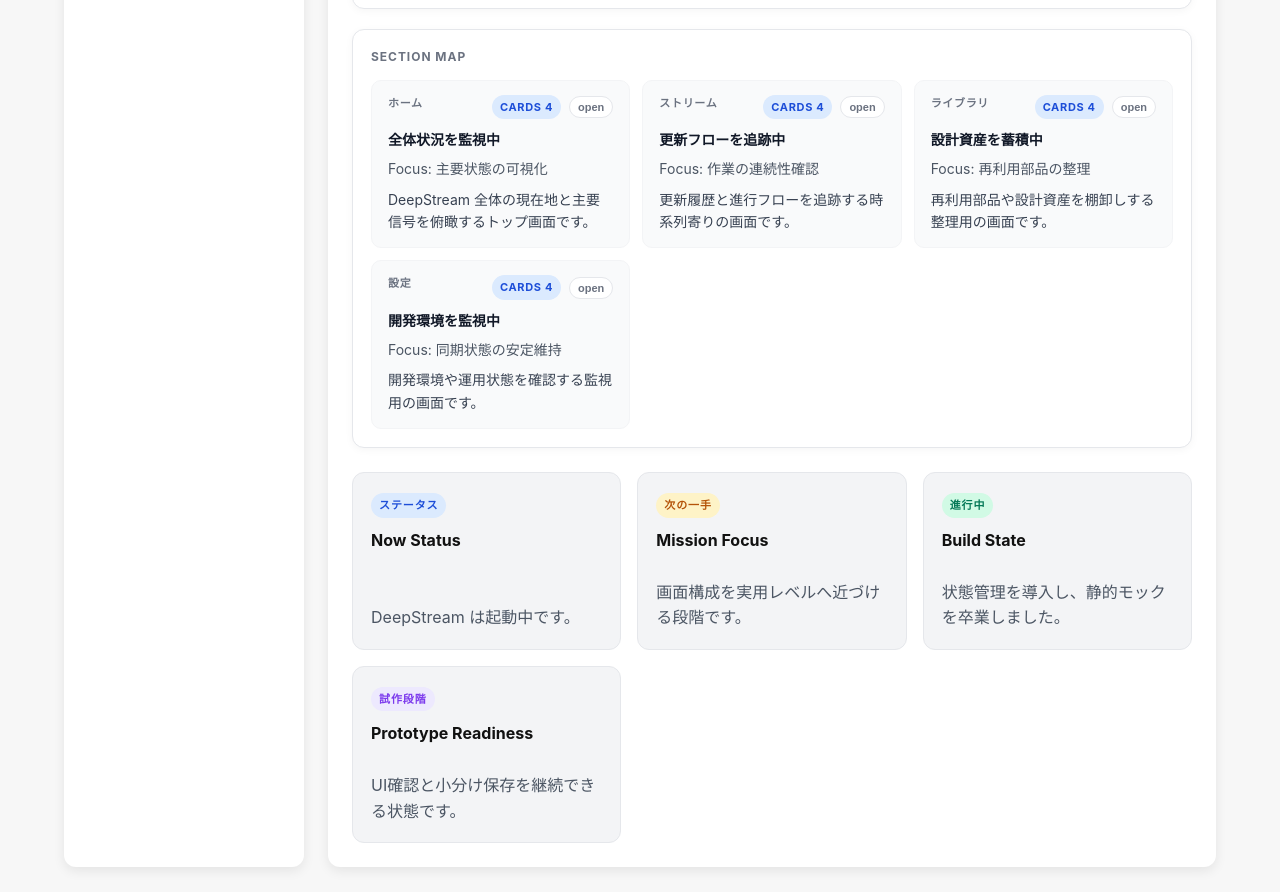
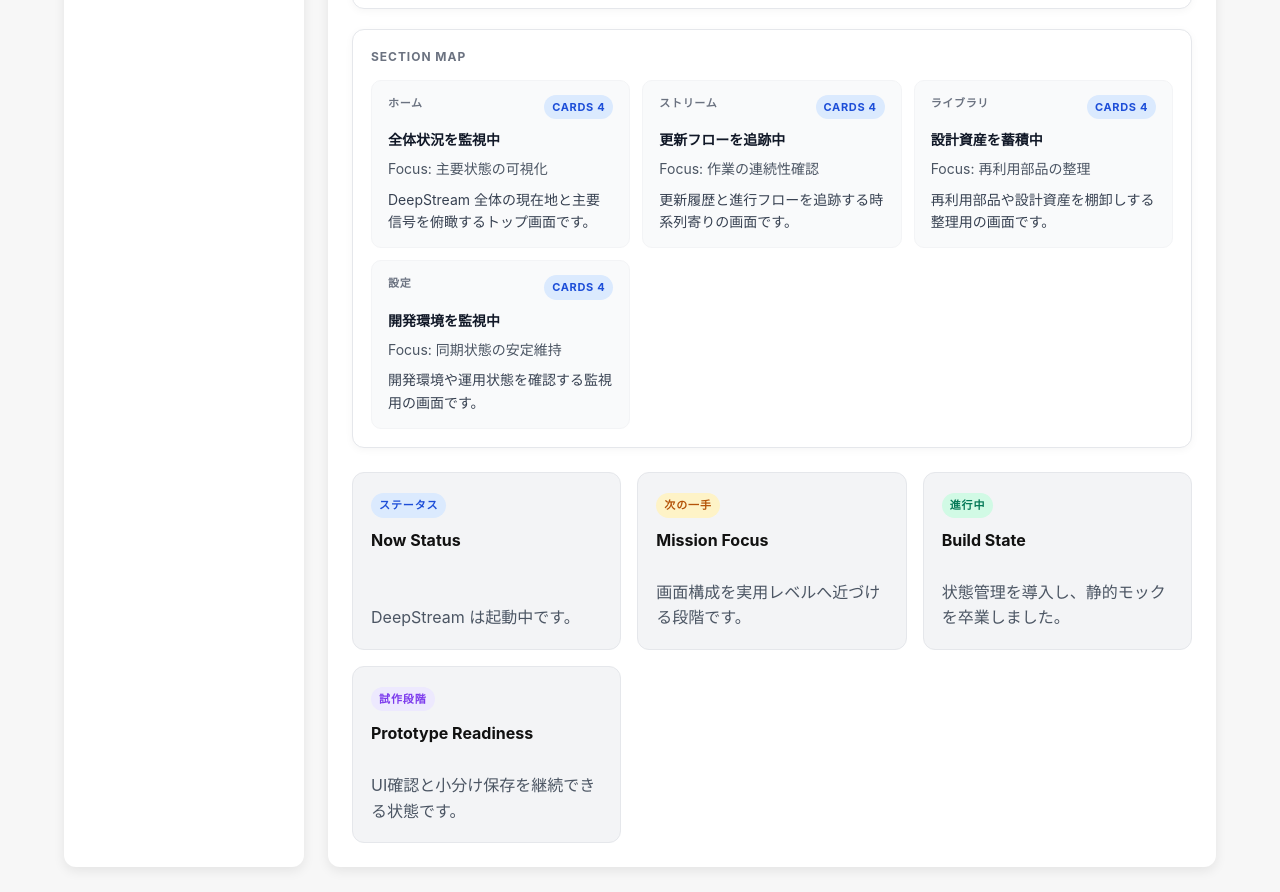
Before and after one commit to wwm001/deepstream, a React (Vite) app: page / in a window 1280 px wide. Shown: the part 1188-2080 px from the top of the page. Built offline with nearby package versions, Linux system fonts and the light colour scheme.

Commit message:
Make home section map tiles clickable

```diff
--- a/src/components/DashboardTile.tsx
+++ b/src/components/DashboardTile.tsx
@@ -1,4 +1,4 @@
-import type { ReactNode } from "react";
+import type { KeyboardEvent, ReactNode } from "react";
 
 type DashboardTileProps = {
   title?: string;
@@ -7,6 +7,7 @@ type DashboardTileProps = {
   background?: string;
   borderColor?: string;
   titleColor?: string;
+  onClick?: () => void;
 };
 
 function DashboardTile({
@@ -16,14 +17,29 @@ function DashboardTile({
   background = "#f9fafb",
   borderColor = "#f3f4f6",
   titleColor = "#6b7280",
+  onClick,
 }: DashboardTileProps) {
+  const handleKeyDown = (event: KeyboardEvent<HTMLElement>) => {
+    if (!onClick) return;
+
+    if (event.key === "Enter" || event.key === " ") {
+      event.preventDefault();
+      onClick();
+    }
+  };
+
   return (
     <article
+      role={onClick ? "button" : undefined}
+      tabIndex={onClick ? 0 : undefined}
+      onClick={onClick}
+      onKeyDown={handleKeyDown}
       style={{
         padding: "14px 16px",
         borderRadius: "10px",
         background,
         border: `1px solid ${borderColor}`,
+        cursor: onClick ? "pointer" : "default",
       }}
     >
       {(title || right) && (
--- a/src/components/HomeSectionSnapshotList.tsx
+++ b/src/components/HomeSectionSnapshotList.tsx
@@ -3,7 +3,6 @@ import type { NavigationSection } from "../navigationItems";
 import DashboardPanel from "./DashboardPanel";
 import DashboardTile from "./DashboardTile";
 import DashboardBadge from "./DashboardBadge";
-import DashboardActionButton from "./DashboardActionButton";
 
 type HomeSectionSnapshotListProps = {
   items: HomeSectionSnapshot[];
@@ -27,25 +26,13 @@ function HomeSectionSnapshotList({
           <DashboardTile
             key={item.section}
             title={item.section}
+            onClick={() => onSelectSection(item.section)}
             right={
-              <div
-                style={{
-                  display: "flex",
-                  alignItems: "center",
-                  gap: "8px",
-                  flexWrap: "wrap",
-                }}
-              >
-                <DashboardBadge
-                  label={`cards ${item.cardCount}`}
-                  color="#1d4ed8"
-                  background="#dbeafe"
-                />
-                <DashboardActionButton
-                  label="open"
-                  onClick={() => onSelectSection(item.section)}
-                />
-              </div>
+              <DashboardBadge
+                label={`cards ${item.cardCount}`}
+                color="#1d4ed8"
+                background="#dbeafe"
+              />
             }
           >
             <p
```
